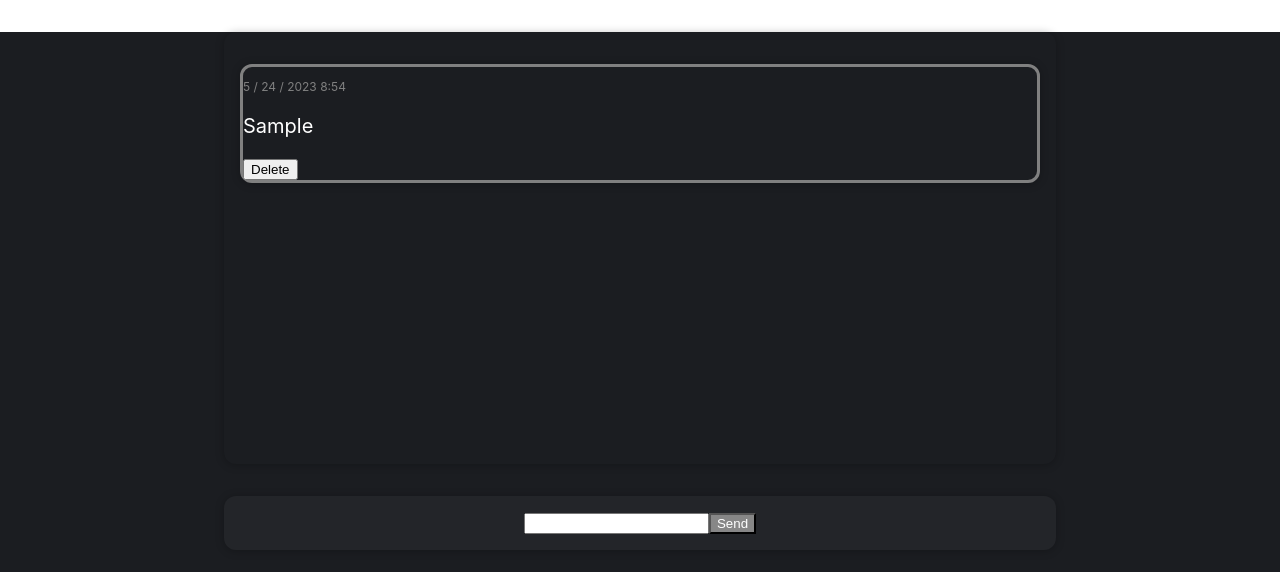
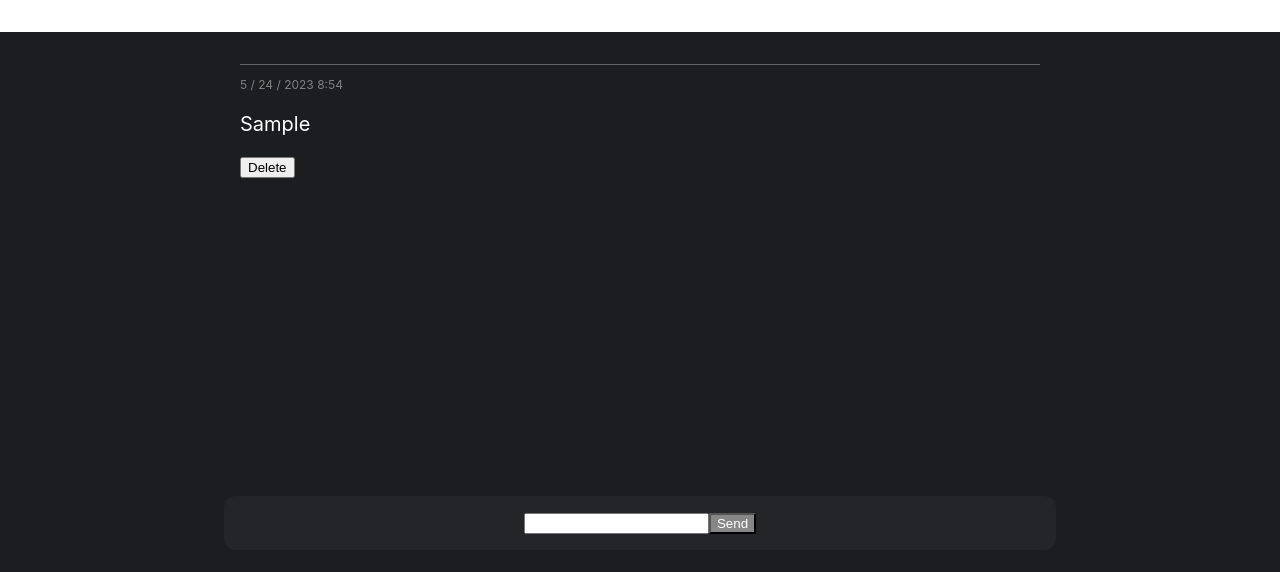
Before and after one commit to shosukenoma/slack-note, a React (Create React App) app: page / in a window 1280 px wide. Both pictures are taken after typing "Sample" into the empty fields and a click on the button "Send". Shown: the top 572 px of the page. Built offline with nearby package versions, Linux system fonts and the light colour scheme.

Commit message:
Minor changes in styling

```diff
--- a/src/components/NewPost/NewPost.css
+++ b/src/components/NewPost/NewPost.css
@@ -6,5 +6,4 @@
     max-width: 95%;
     border-radius: 12px;
     text-align: center;
-    box-shadow: 0 1px 8px rgba(0, 0, 0, 0.25);
   }
--- a/src/components/Posts/PostItem.css
+++ b/src/components/Posts/PostItem.css
@@ -1,6 +1,7 @@
 .post-item {
-  border-style: solid;
-  border-color: grey;
+  border-top-style: solid;
+  border-color: rgba(255, 255, 255, 0.322);
+  border-width: 0.05px;
 }
 
 .post-item__timestamp {
--- a/src/components/Posts/PostItem.js
+++ b/src/components/Posts/PostItem.js
@@ -9,13 +9,13 @@ function PostItem(props) {
   };
   return (
     <li>
-      <Card className='post-item'>
+      <div className='post-item'>
         <div>
           <p className='post-item__timestamp'>{props.timestamp}</p>
           <p className='post-item__text'>{props.text}</p>
         </div>
         <button onClick={deleteHandler}> Delete </button>
-      </Card>
+      </div>
     </li>
   )
 }
--- a/src/components/Posts/Posts.js
+++ b/src/components/Posts/Posts.js
@@ -6,9 +6,9 @@ import './Posts.css'
 
 function Posts(props) {
   return (
-    <Card className='posts'>
+    <div className='posts'>
       <PostsList postData={props.postData} onPostDelete={props.onPostDelete}/>
-    </Card>
+    </div>
   )
 }
 
--- a/src/components/UI/Card.css
+++ b/src/components/UI/Card.css
@@ -1,4 +1,3 @@
 .card {
   border-radius: 12px;
-  box-shadow: 0 1px 8px rgba(0, 0, 0, 0.25);
 }
```
